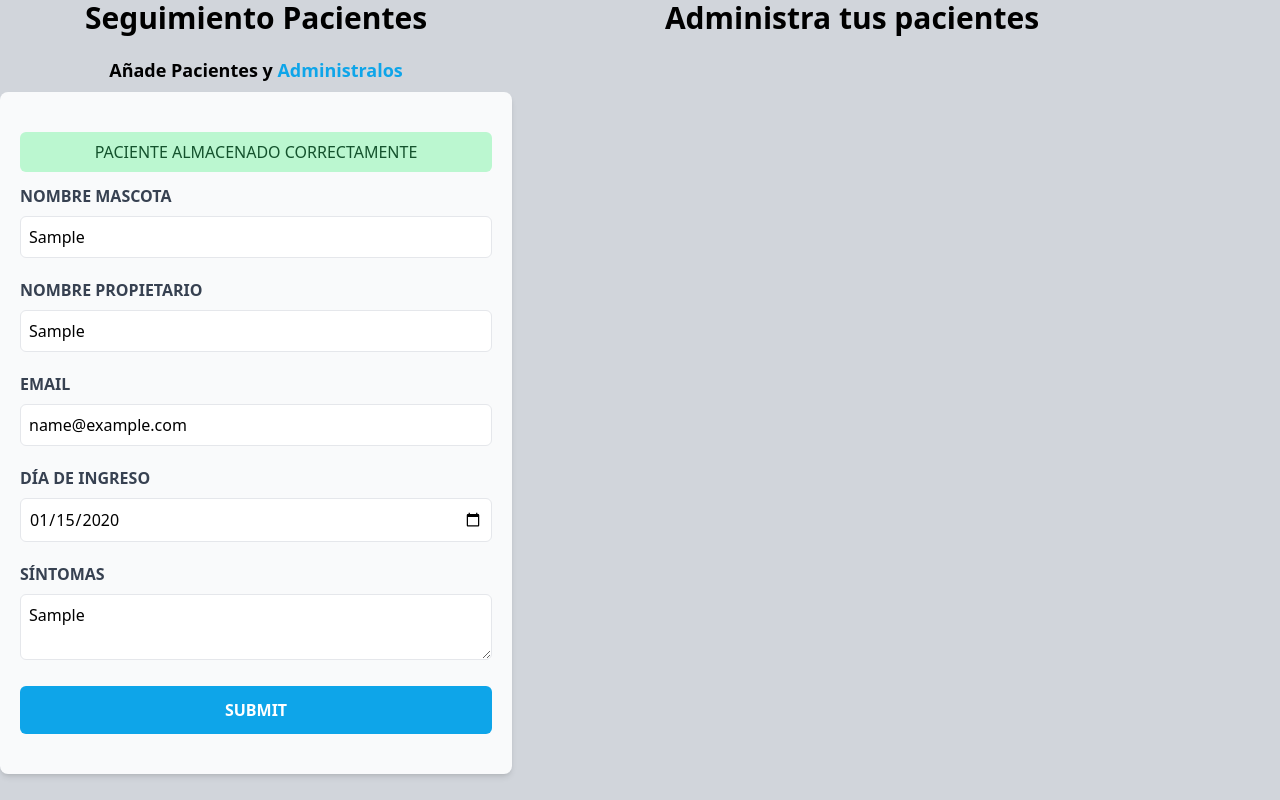
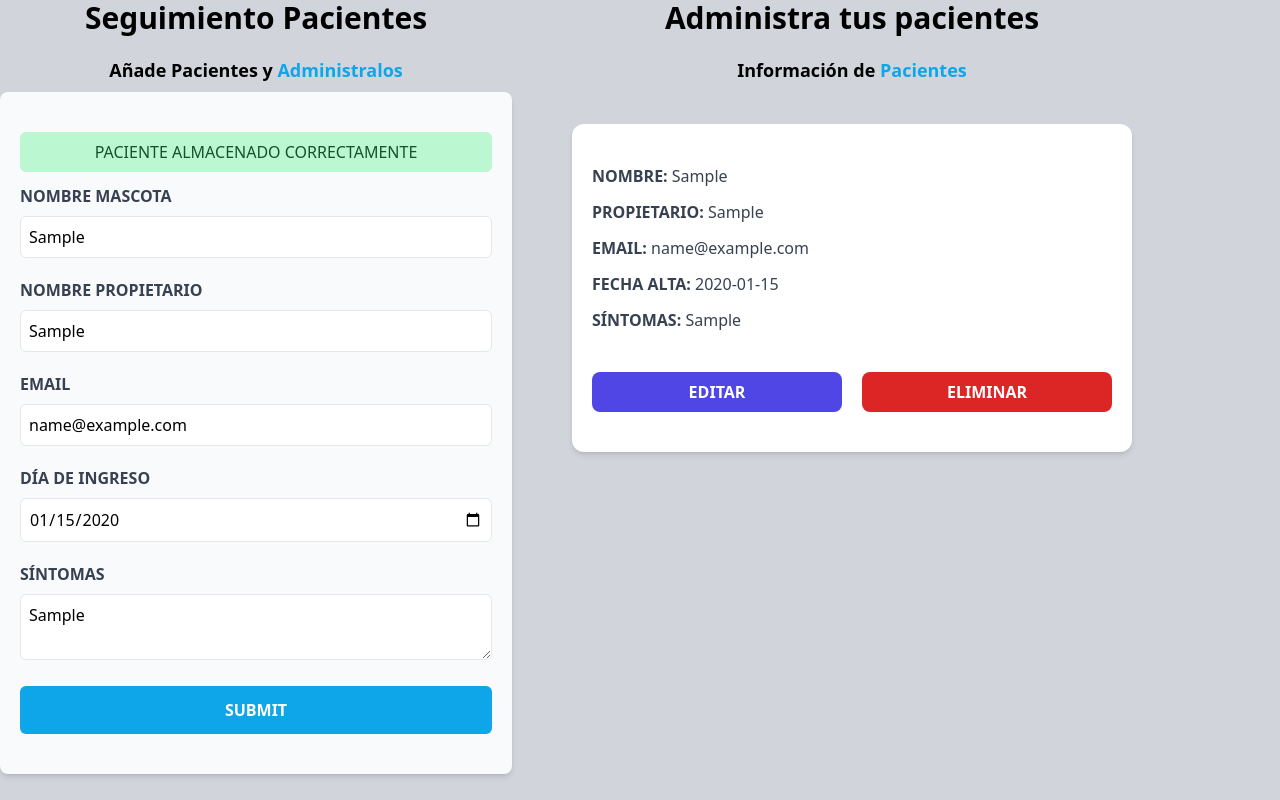
Before and after one commit to Jair-vet/Pacientes-Veterinaria-VUE, a Vue app: page / in a window 1280 px wide. Both pictures are taken after typing "Sample", "Sample", "name@example.com", "2020-01-15", "Sample" into the empty fields and a click on the input 256 px from the left and 882 px from the top of the page. Shown: the part 224-1024 px from the top of the page. Built offline with nearby package versions, Linux system fonts and the light colour scheme.

Commit message:
Mostramos el Paciente

```diff
--- a/src/App.vue
+++ b/src/App.vue
@@ -2,6 +2,7 @@
 import { ref, reactive } from "vue";
 import Header from "./components/Header.vue"
 import Formulario from "./components/Formulario.vue"
+import Paciente from "./components/Paciente.vue"
 
 const pacientes = ref([])
 
@@ -38,7 +39,15 @@
         <h3 class="font-black text-3xl text-center">Administra tus pacientes</h3>
 
         <div v-if="pacientes.length > 0">
-
+          <p class="mt-5 mb-10 text-center text-lg font-bold">
+                Información de
+                <span class="text-sky-500 font-bold">Pacientes</span>
+          </p>
+          <Paciente
+              v-for="paciente in pacientes"
+              :key="paciente.id"
+              :paciente="paciente"
+          />
         </div>
 
         <p v-else class="mt-10 text-2xl text-center">No hay Pacientes</p>
--- /dev/null
+++ b/src/components/Paciente.vue
@@ -0,0 +1,64 @@
+<script setup>
+    // defineEmits(['actualizar-paciente', 'eliminar-paciente'])
+
+    defineProps({
+        paciente: {
+            type: Object,
+            required: true
+        }
+    })
+</script>
+
+<template>
+    <div class="mx-5 my-10 bg-white shadow-md px-5 py-10 rounded-xl">
+        <!-- <p class="font-bold mb-3 text-gray-700 uppercase">ID:
+            <span class="font-normal normal-case">
+                {{ paciente.id }}
+            </span>
+        </p> -->
+
+        <p class="font-black mb-3 text-gray-700 uppercase">Nombre:
+            <span class="font-normal normal-case">
+                {{ paciente.nombre }}
+            </span>
+        </p>
+
+        <p class="font-black mb-3 text-gray-700 uppercase">Propietario:
+            <span class="font-normal normal-case">
+                {{ paciente.propietario }}
+            </span>
+        </p>
+
+        <p class="font-black mb-3 text-gray-700 uppercase">Email:
+            <span class="font-normal normal-case">
+                {{ paciente.email }}
+            </span>
+        </p>
+
+        <p class="font-black mb-3 text-gray-700 uppercase">Fecha Alta:
+            <span class="font-normal normal-case">
+                {{ paciente.alta }}
+            </span>
+        </p>
+
+        <p class="font-black mb-3 text-gray-700 uppercase">Síntomas:
+            <span class="font-normal normal-case">
+                {{ paciente.sintomas }}
+            </span>
+        </p>
+
+        <div class="grid md:grid-cols-2  gap-5 mt-10 ">
+            <button
+                type="button"
+                class="block w-full py-2 px-10 bg-indigo-600 hover:bg-indigo-700 text-white font-bold uppercase rounded-lg"
+                @click="$emit('actualizar-paciente', paciente.id)"
+            >Editar</button>
+
+            <button
+                type="button"
+                class="block w-full py-2 px-10 bg-red-600 hover:bg-red-700 text-white font-bold uppercase rounded-lg"
+                @click="$emit('eliminar-paciente', paciente.id)"
+            >Eliminar</button>
+        </div>
+    </div>
+</template>
```
